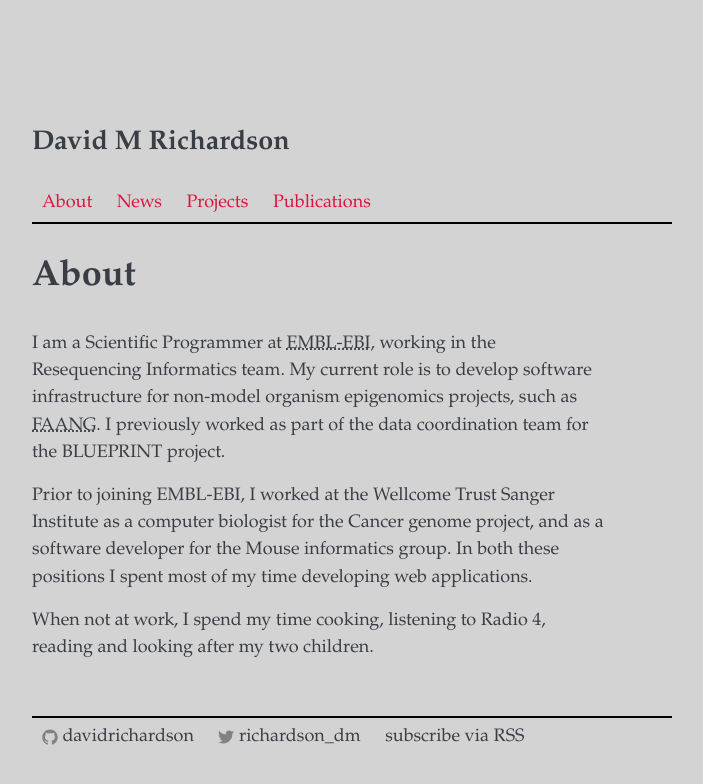
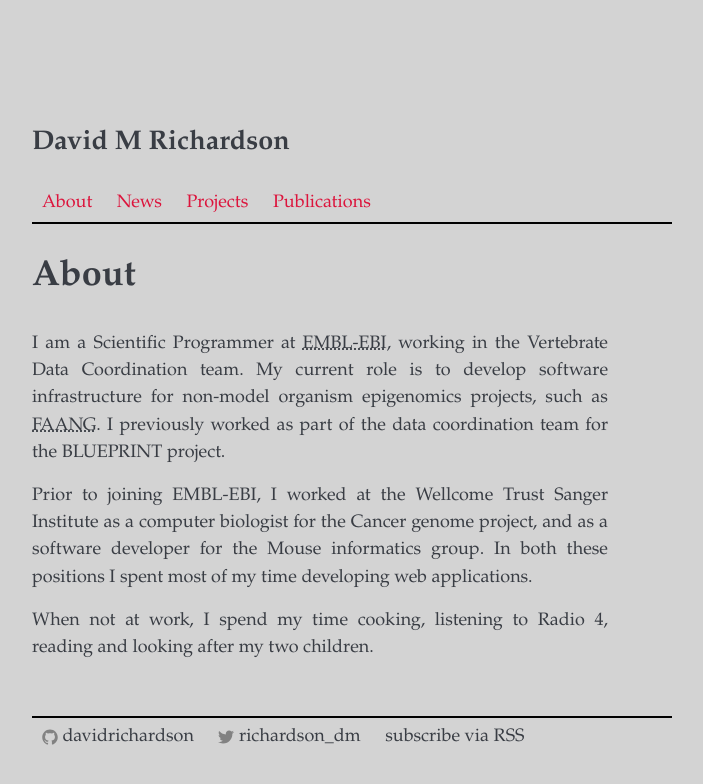
Before and after one commit to davidrichardson/davidrichardson.github.io, a Jekyll site: the page built from about.md, in a window 1280 px wide. Shown: the top 784 px of the page, without its empty margins (96-799 px from the left). Built offline with Jekyll 4.4.1, drawn with Linux system fonts in a browser that asks for light colours; nearby versions of some CDN libraries.

Commit message:
new team name

```diff
--- a/about.md
+++ b/about.md
@@ -6,7 +6,7 @@ permalink: /about/
 
 I am a Scientific Programmer at <a href="http://www.ebi.ac.uk"><abbr title="European Bioinformatics Institute,
 part of the European Molecular Biology Laboratory">EMBL-EBI</abbr></a>, working in
-the Resequencing Informatics team. My current role is to develop software
+the Vertebrate Data Coordination team. My current role is to develop software
 infrastructure for non-model organism epigenomics projects, such as <a
 href="http://faang.org/"><abbr title="Functional annotation of animal
 genomes">FAANG</abbr></a>. I previously worked as part of the data coordination team for the
--- a/css/site.css
+++ b/css/site.css
@@ -31,6 +31,7 @@ p {
   line-height: 1.7rem;
   margin-bottom: 1rem;
   max-width: 90%;
+  text-align: justify;
 }
 article {
   margin-top: 0.75rem;
```
